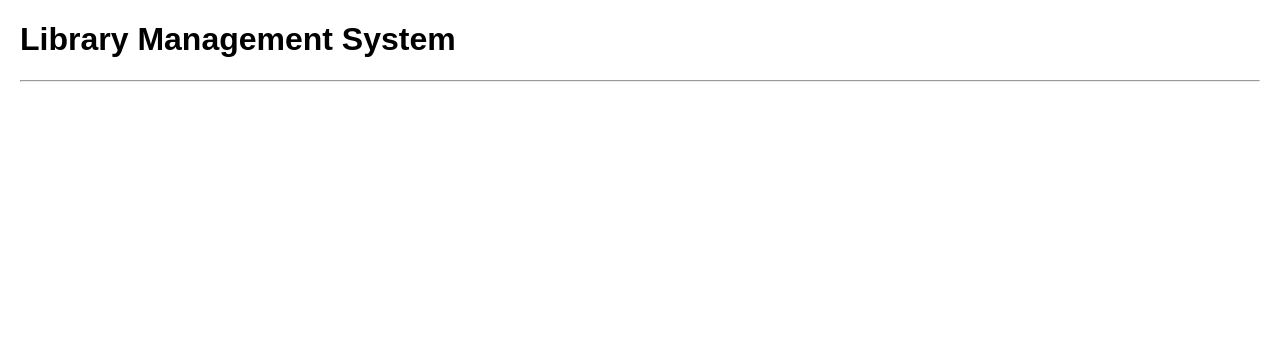
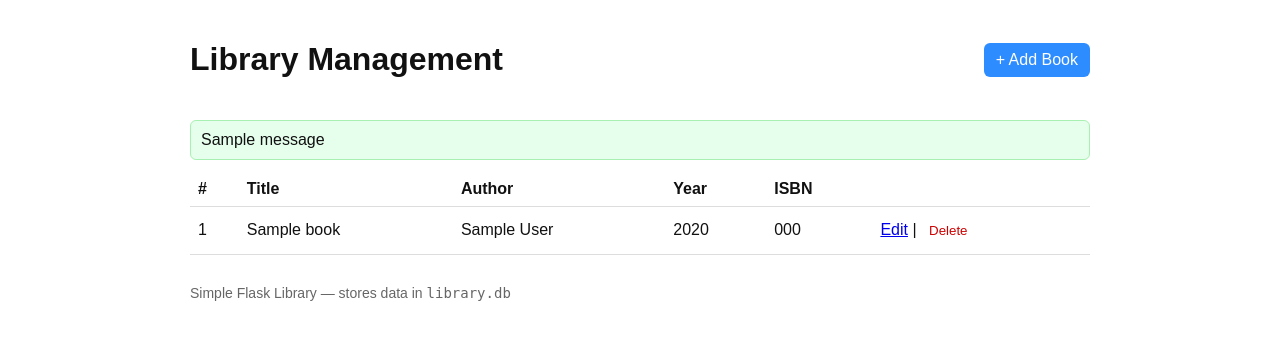
Before and after one commit to amanmanmanu/library-crud, a Flask app: template templates/index.html in a window 1280 px wide. Shown: the top 340 px of the page. Run offline with Flask 3, Linux system fonts and the light colour scheme; the template is opened without the code that fills it: values that come from a table or form of the project are taken from there, others are empty; tables that the repository leaves empty hold one stand-in row (values such as "Sample post"); one stand-in notice (Sample message) is shown.

Commit message:
Update project to new repository

```diff
--- a/app.py
+++ b/app.py
@@ -1,59 +1,106 @@
-from flask import Flask, render_template, request, redirect, url_for
-import db
+from flask import Flask, render_template, request, redirect, url_for, flash
+from flask_sqlalchemy import SQLAlchemy
+import os
 
 app = Flask(__name__)
+app.config['SQLALCHEMY_DATABASE_URI'] = 'sqlite:///library.db'
+# A simple secret for flash messages; in production set from env var
+app.config['SECRET_KEY'] = os.environ.get('SECRET_KEY', 'dev-secret-key')
+app.config['SQLALCHEMY_TRACK_MODIFICATIONS'] = False
 
+db = SQLAlchemy(app)
+
+# Book model
+class Book(db.Model):
+    id = db.Column(db.Integer, primary_key=True)
+    title = db.Column(db.String(200), nullable=False)
+    author = db.Column(db.String(150), nullable=True)
+    year = db.Column(db.Integer, nullable=True)
+    isbn = db.Column(db.String(50), nullable=True)
+
+    def __repr__(self):
+        return f"<Book {self.title}>"
+
+# Home / list all books
 @app.route("/")
 def index():
-    conn = db.get_connection()
-    cursor = conn.cursor()
-    cursor.execute("SELECT * FROM books")
-    books = cursor.fetchall()
-    conn.close()
-    return render_template("book.html", books=books)
+    books = Book.query.order_by(Book.id.desc()).all()
+    return render_template("index.html", books=books)
 
+# Add new book (GET shows form, POST saves)
 @app.route("/add", methods=["GET", "POST"])
 def add_book():
     if request.method == "POST":
-        title = request.form["title"]
-        author = request.form["author"]
-        year = request.form["year"]
+        title = request.form.get("title", "").strip()
+        author = request.form.get("author", "").strip()
+        year = request.form.get("year", "").strip()
+        isbn = request.form.get("isbn", "").strip()
 
-        conn = db.get_connection()
-        cursor = conn.cursor()
-        cursor.execute("INSERT INTO books (title, author, year) VALUES (?, ?, ?)", (title, author, year))
-        conn.commit()
-        conn.close()
-        return redirect(url_for("index"))
-    return render_template("addbook.html")
+        if not title:
+            flash("Title is required.", "warning")
+            return redirect(url_for("add_book"))
 
-@app.route("/edit/<int:id>", methods=["GET", "POST"])
-def edit_book(id):
-    conn = db.get_connection()
-    cursor = conn.cursor()
-    cursor.execute("SELECT * FROM books WHERE id = ?", (id,))
-    book = cursor.fetchone()
+        try:
+            year_int = int(year) if year else None
+        except ValueError:
+            flash("Year must be a number.", "warning")
+            return redirect(url_for("add_book"))
 
-    if request.method == "POST":
-        title = request.form["title"]
-        author = request.form["author"]
-        year = request.form["year"]
-        cursor.execute("UPDATE books SET title=?, author=?, year=? WHERE id=?", (title, author, year, id))
-        conn.commit()
-        conn.close()
+        book = Book(title=title, author=author or None, year=year_int, isbn=isbn or None)
+        db.session.add(book)
+        db.session.commit()
+        flash("Book added successfully.", "success")
         return redirect(url_for("index"))
 
-    conn.close()
-    return render_template("editbook.html", book=book)
+    return render_template("add.html")
 
-@app.route("/delete/<int:id>")
-def delete_book(id):
-    conn = db.get_connection()
-    cursor = conn.cursor()
-    cursor.execute("DELETE FROM books WHERE id=?", (id,))
-    conn.commit()
-    conn.close()
+# Edit existing book
+@app.route("/edit/<int:book_id>", methods=["GET", "POST"])
+def edit_book(book_id):
+    book = Book.query.get_or_404(book_id)
+    if request.method == "POST":
+        title = request.form.get("title", "").strip()
+        author = request.form.get("author", "").strip()
+        year = request.form.get("year", "").strip()
+        isbn = request.form.get("isbn", "").strip()
+
+        if not title:
+            flash("Title is required.", "warning")
+            return redirect(url_for("edit_book", book_id=book.id))
+
+        try:
+            year_int = int(year) if year else None
+        except ValueError:
+            flash("Year must be a number.", "warning")
+            return redirect(url_for("edit_book", book_id=book.id))
+
+        book.title = title
+        book.author = author or None
+        book.year = year_int
+        book.isbn = isbn or None
+        db.session.commit()
+        flash("Book updated.", "success")
+        return redirect(url_for("index"))
+
+    return render_template("edit.html", book=book)
+
+# Delete book
+@app.route("/delete/<int:book_id>", methods=["POST"])
+def delete_book(book_id):
+    book = Book.query.get_or_404(book_id)
+    db.session.delete(book)
+    db.session.commit()
+    flash("Book deleted.", "info")
     return redirect(url_for("index"))
 
+# Quick create DB command
+@app.cli.command("init-db")
+def init_db():
+    """Initialize the SQLite database."""
+    db.create_all()
+    print("Initialized the database.")
+
 if __name__ == "__main__":
-    app.run(debug=True)
+    # ensure DB exists locally when running directly
+    db.create_all()
+    app.run(host="0.0.0.0", port=5000, debug=True)
--- /dev/null
+++ b/templates/base.html
@@ -0,0 +1,41 @@
+<!doctype html>
+<html lang="en">
+<head>
+  <meta charset="utf-8" />
+  <title>Library Management</title>
+  <meta name="viewport" content="width=device-width,initial-scale=1" />
+  <style>
+    body{font-family: Arial,Helvetica,sans-serif;max-width:900px;margin:20px auto;padding:0 16px;color:#111}
+    header{display:flex;justify-content:space-between;align-items:center;margin-bottom:20px}
+    a.button{background:#2d8cff;color:white;padding:8px 12px;border-radius:6px;text-decoration:none}
+    table{width:100%;border-collapse:collapse;margin-top:12px}
+    th,td{padding:8px;border-bottom:1px solid #ddd;text-align:left}
+    form.row{display:flex;flex-wrap:wrap;gap:8px}
+    input,button,textarea{padding:8px;border:1px solid #ccc;border-radius:6px}
+    .flash{padding:10px;border-radius:6px;margin:8px 0}
+    .success{background:#e6ffed;border:1px solid #a8f0b1}
+    .warning{background:#fff4e6;border:1px solid #ffd49e}
+    .info{background:#e8f1ff;border:1px solid #bcd3ff}
+  </style>
+</head>
+<body>
+  <header>
+    <h1><a href="{{ url_for('index') }}" style="text-decoration:none;color:inherit">Library Management</a></h1>
+    <a class="button" href="{{ url_for('add_book') }}">+ Add Book</a>
+  </header>
+
+  {% with messages = get_flashed_messages(with_categories=true) %}
+    {% if messages %}
+      {% for category, msg in messages %}
+        <div class="flash {{ category }}">{{ msg }}</div>
+      {% endfor %}
+    {% endif %}
+  {% endwith %}
+
+  {% block content %}{% endblock %}
+
+  <footer style="margin-top:30px;color:#666;font-size:14px">
+    Simple Flask Library — stores data in <code>library.db</code>
+  </footer>
+</body>
+</html>
--- a/templates/index.html
+++ b/templates/index.html
@@ -1,19 +1,37 @@
-<!DOCTYPE html>
-<html>
-<head>
-    <title>Library Management</title>
-    <style>
-        body { font-family: Arial, sans-serif; margin: 20px; }
-        table { border-collapse: collapse; width: 100%; }
-        table, th, td { border: 1px solid black; padding: 8px; }
-        th { background-color: #f2f2f2; }
-        a { text-decoration: none; color: blue; }
-        .btn { padding: 5px 10px; background: green; color: white; border-radius: 4px; }
-    </style>
-</head>
-<body>
-    <h1>Library Management System</h1>
-    <hr>
-    {% block content %}{% endblock %}
-</body>
-</html>
+{% extends "base.html" %}
+{% block content %}
+  {% if books %}
+    <table>
+      <thead>
+        <tr>
+          <th>#</th>
+          <th>Title</th>
+          <th>Author</th>
+          <th>Year</th>
+          <th>ISBN</th>
+          <th></th>
+        </tr>
+      </thead>
+      <tbody>
+        {% for b in books %}
+          <tr>
+            <td>{{ loop.index }}</td>
+            <td>{{ b.title }}</td>
+            <td>{{ b.author or '-' }}</td>
+            <td>{{ b.year or '-' }}</td>
+            <td>{{ b.isbn or '-' }}</td>
+            <td>
+              <a href="{{ url_for('edit_book', book_id=b.id) }}">Edit</a>
+              |
+              <form style="display:inline" method="post" action="{{ url_for('delete_book', book_id=b.id) }}" onsubmit="return confirm('Delete this book?');">
+                <button type="submit" style="background:none;border:none;color:#c00;cursor:pointer">Delete</button>
+              </form>
+            </td>
+          </tr>
+        {% endfor %}
+      </tbody>
+    </table>
+  {% else %}
+    <p>No books yet. <a href="{{ url_for('add_book') }}">Add one</a>.</p>
+  {% endif %}
+{% endblock %}
--- /dev/null
+++ b/templates/requirement.txt
@@ -0,0 +1,3 @@
+Flask
+gunicorn
+Flask_SQLAlchemy
```
Also changed, not shown: db.py (deleted, +0 -23 lines), templates/add.html (added, +16 -0 lines), templates/addbook.html (deleted, +0 -13 lines), templates/book.html (deleted, +0 -26 lines), templates/edit.html (added, +16 -0 lines), templates/editbook.html (deleted, +0 -13 lines), 1 other file.
